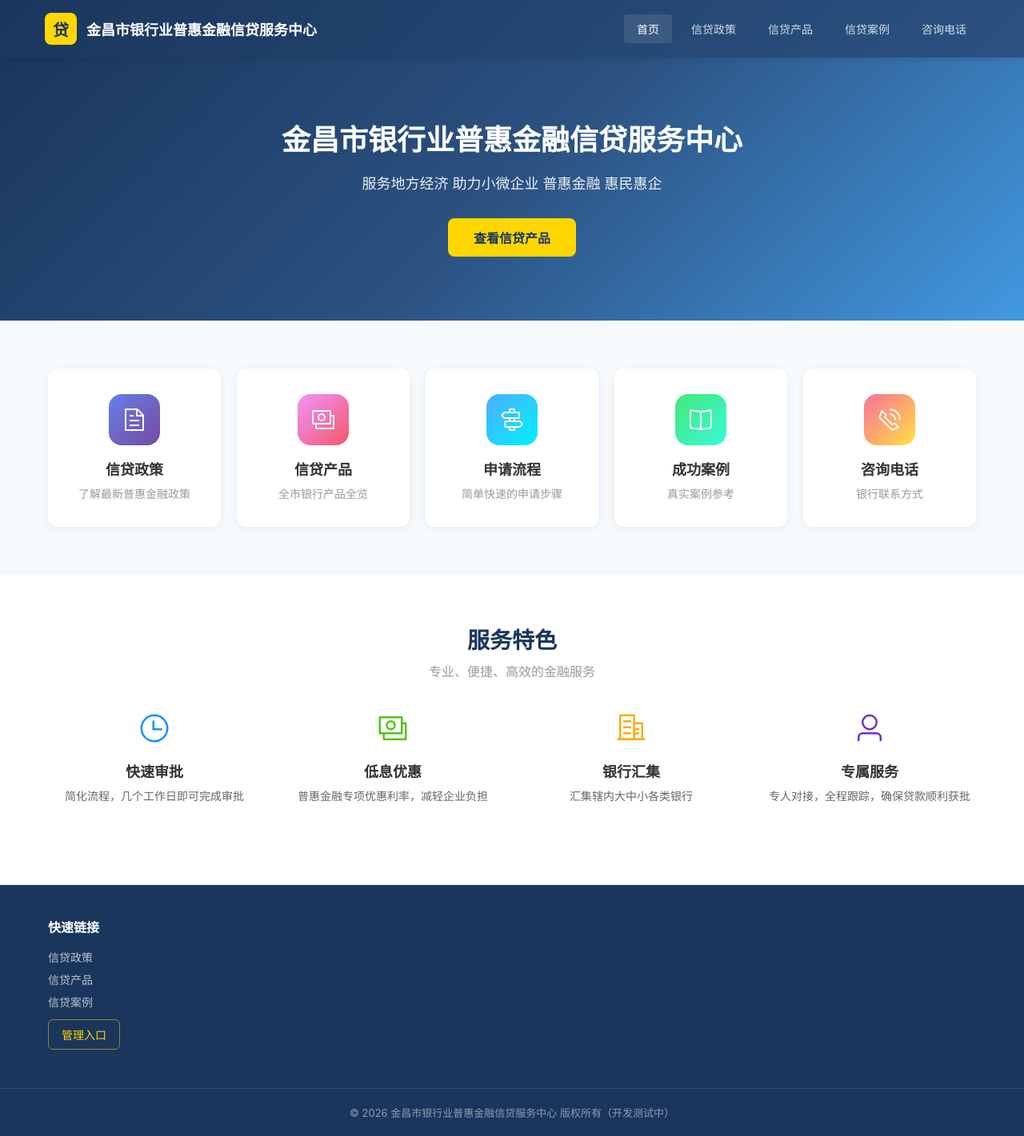
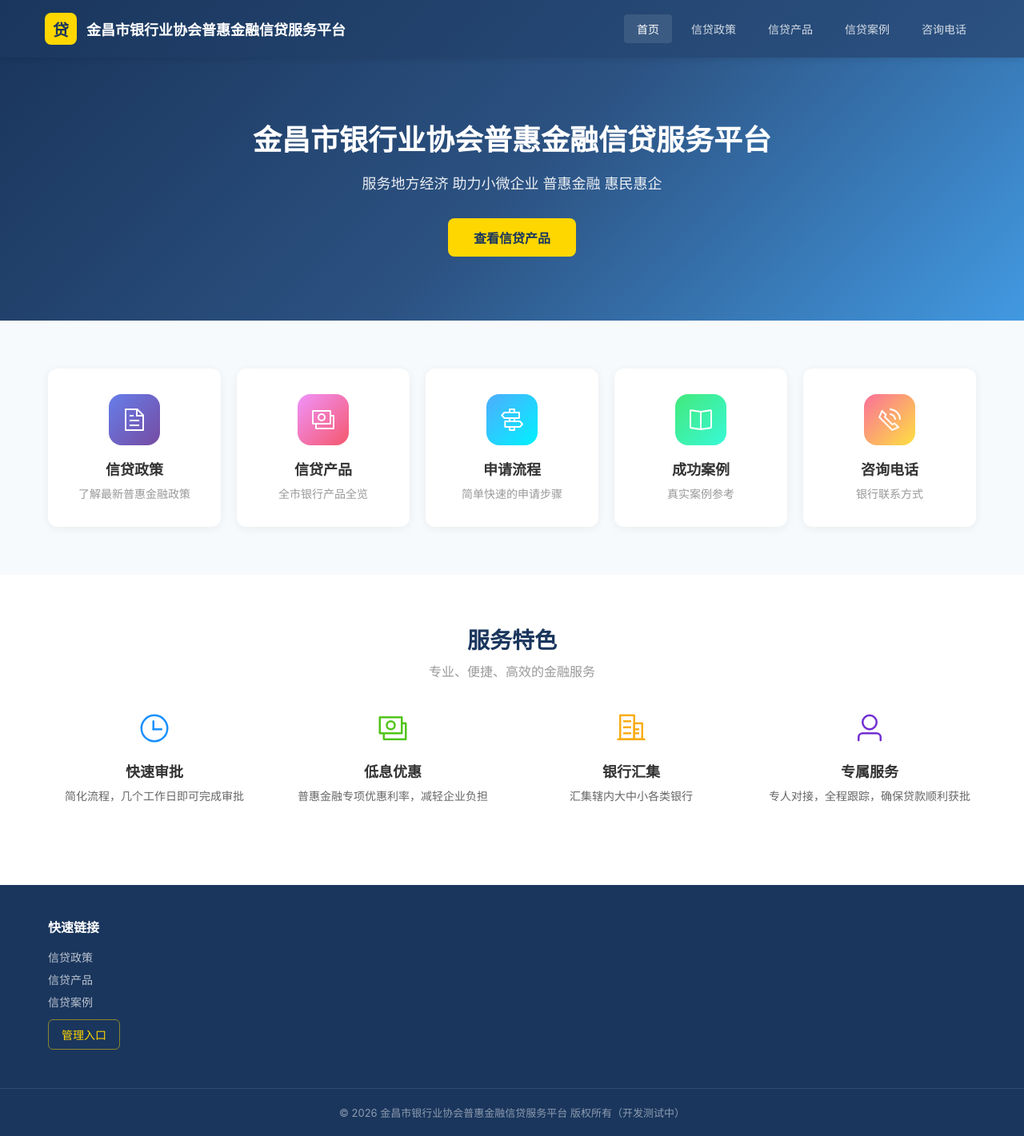
Before and after one commit to czjuntt/credit-platform-frontend, a Vue app: page / in a window 1280 px wide. Shown: the whole page at 80% size. Built offline with nearby package versions, Linux system fonts and the light colour scheme.

Commit message:
rename: 金昌市银行业普惠金融信贷服务中心 → 金昌市银行业协会普惠金融信贷服务平台

```diff
--- a/index.html
+++ b/index.html
@@ -3,7 +3,7 @@
 <head>
   <meta charset="UTF-8">
   <meta name="viewport" content="width=device-width, initial-scale=1.0, maximum-scale=1.0, user-scalable=no">
-  <title>金昌市银行业普惠金融信贷服务中心</title>
+  <title>金昌市银行业协会普惠金融信贷服务平台</title>
 </head>
 <body>
   <div id="app"></div>
--- a/src/components/Footer.vue
+++ b/src/components/Footer.vue
@@ -10,7 +10,7 @@
       </div>
     </div>
     <div class="footer-bottom">
-      <p>&copy; 2026 金昌市银行业普惠金融信贷服务中心 版权所有（开发测试中）</p>
+      <p>&copy; 2026 金昌市银行业协会普惠金融信贷服务平台 版权所有（开发测试中）</p>
     </div>
   </footer>
 </template>
--- a/src/components/Header.vue
+++ b/src/components/Header.vue
@@ -3,7 +3,7 @@
     <div class="header-content">
       <div class="logo" @click="$router.push('/')">
         <span class="logo-icon">贷</span>
-        <span class="logo-text">金昌市银行业普惠金融信贷服务中心</span>
+        <span class="logo-text">金昌市银行业协会普惠金融信贷服务平台</span>
       </div>
       <nav class="nav-menu">
         <router-link to="/" exact-active-class="active">首页</router-link>
--- a/src/views/admin/Dashboard.vue
+++ b/src/views/admin/Dashboard.vue
@@ -54,7 +54,7 @@
             <span class="card-title">欢迎使用</span>
           </template>
           <div class="welcome">
-            <p>欢迎使用 <strong>金昌市银行业普惠金融信贷服务中心</strong> 管理后台！</p>
+            <p>欢迎使用 <strong>金昌市银行业协会普惠金融信贷服务平台</strong> 管理后台！</p>
             <p>本系统用于管理普惠金融相关的政策、产品、流程、案例等内容。</p>
             <p class="tips">💡 使用提示：银行用户提交的内容需要审核员审核通过后才能在前台展示。</p>
           </div>
--- a/src/views/admin/Login.vue
+++ b/src/views/admin/Login.vue
@@ -2,7 +2,7 @@
   <div class="login-container">
     <div class="login-box">
       <div class="login-header">
-        <h1>金昌市银行业普惠金融信贷服务中心</h1>
+        <h1>金昌市银行业协会普惠金融信贷服务平台</h1>
         <p>管理后台登录</p>
       </div>
       <el-form :model="form" :rules="rules" ref="formRef" class="login-form">
--- a/src/views/front/Home.vue
+++ b/src/views/front/Home.vue
@@ -4,7 +4,7 @@
     <main class="main-content">
       <section class="hero-section">
         <div class="hero-content">
-          <h1>金昌市银行业普惠金融信贷服务中心</h1>
+          <h1>金昌市银行业协会普惠金融信贷服务平台</h1>
           <p>服务地方经济 助力小微企业 普惠金融 惠民惠企</p>
           <div class="hero-actions">
             <router-link to="/products" class="btn-primary">查看信贷产品</router-link>
```
